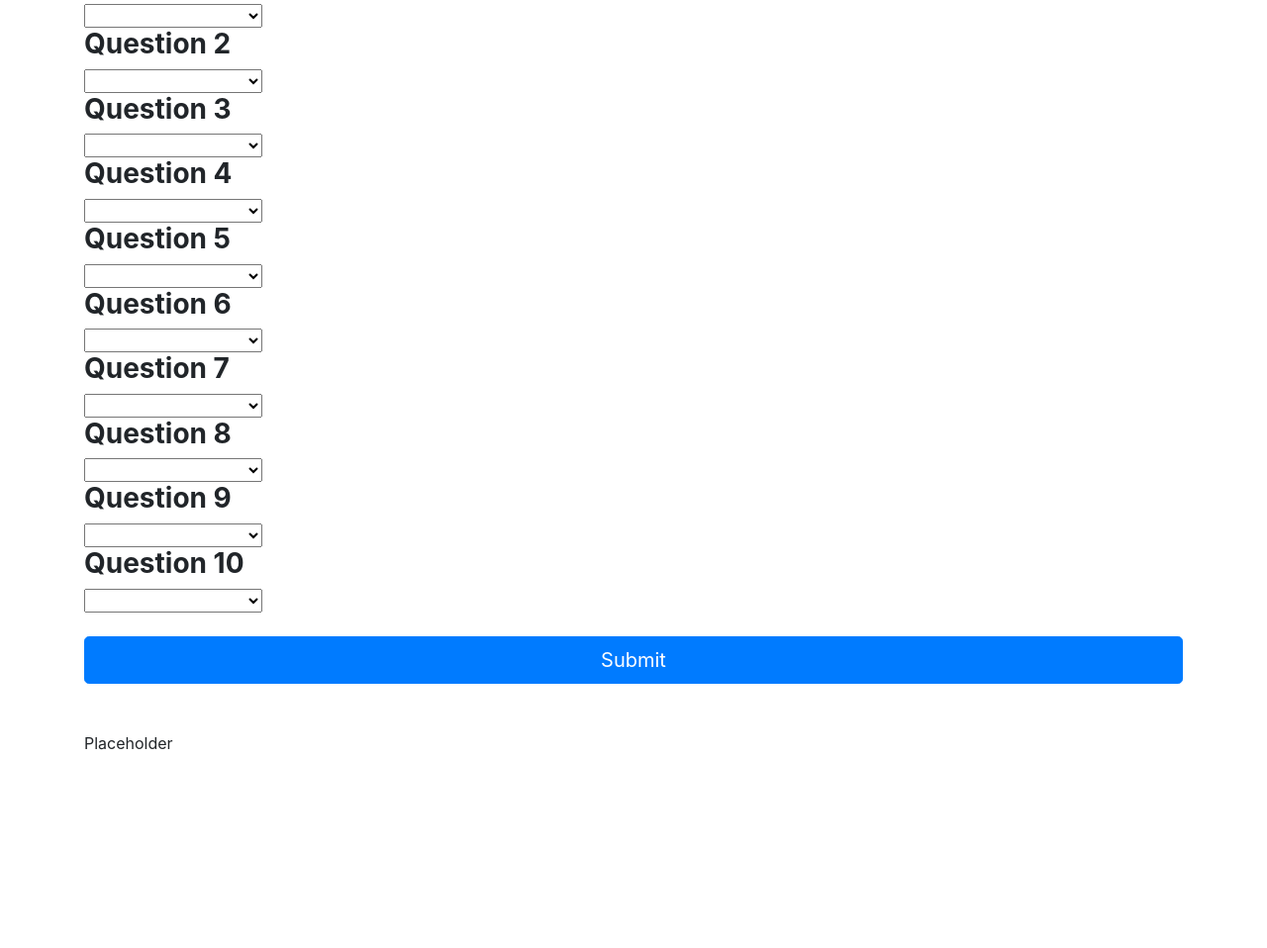
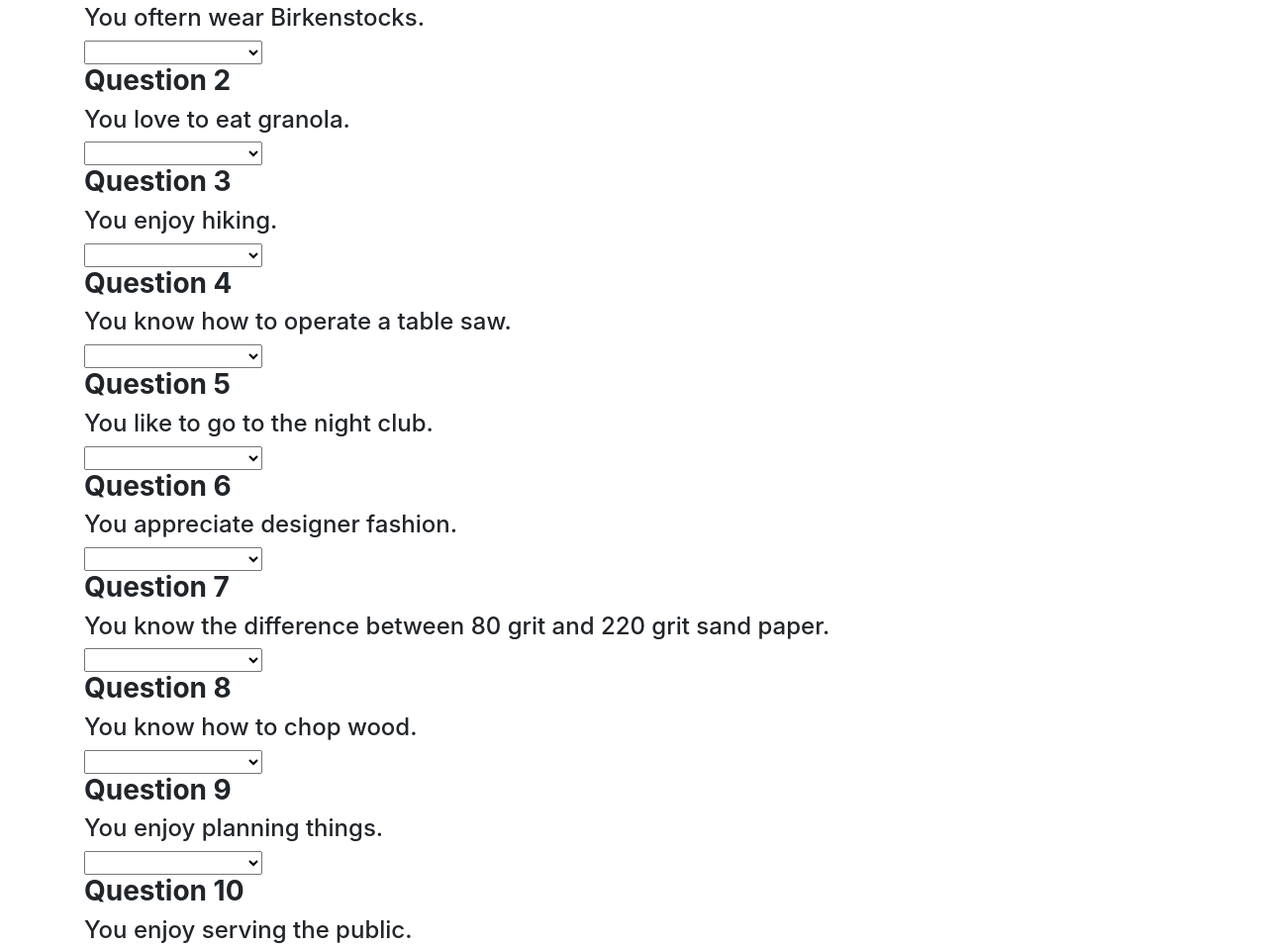
Before and after one commit to peteawalk/FriendFinder, a website: page app/public/survey.html in a window 1280 px wide. Shown: the part 357-1315 px from the top of the page at 99% size. Before the commit the page ends 1120 px from the top, so only its background shows below. Drawn offline with nearby package versions, Linux system fonts and the light colour scheme.

Commit message:
added questions to survey.html

```diff
--- a/app/public/survey.html
+++ b/app/public/survey.html
@@ -28,7 +28,7 @@
         <hr>
 
         <h3><strong>Question 1</strong></h3>
-        <h4></h4>
+        <h4>You oftern wear Birkenstocks.</h4>
         <select class="chosen-select" id="q1">
             <option value=""></option>
             <option value="1">1 (Strongly Disagree)</option>
@@ -39,7 +39,7 @@
         </select>
 
         <h3><strong>Question 2</strong></h3>
-        <h4></h4>
+        <h4>You love to eat granola.</h4>
         <select class="chosen-select" id="q2">
             <option value=""></option>
             <option value="1">1 (Strongly Disagree)</option>
@@ -51,7 +51,7 @@
 
 
         <h3><strong>Question 3</strong></h3>
-        <h4></h4>
+        <h4>You enjoy hiking.</h4>
         <select class="chosen-select" id="q3">
             <option value=""></option>
             <option value="1">1 (Strongly Disagree)</option>
@@ -62,7 +62,7 @@
         </select>
 
         <h3><strong>Question 4</strong></h3>
-        <h4></h4>
+        <h4>You know how to operate a table saw.</h4>
         <select class="chosen-select" id="q4">
             <option value=""></option>
             <option value="1">1 (Strongly Disagree)</option>
@@ -73,7 +73,7 @@
         </select>
 
         <h3><strong>Question 5</strong></h3>
-        <h4></h4>
+        <h4>You like to go to the night club.</h4>
         <select class="chosen-select" id="q5">
             <option value=""></option>
             <option value="1">1 (Strongly Disagree)</option>
@@ -84,7 +84,7 @@
         </select>
 
         <h3><strong>Question 6</strong></h3>
-        <h4></h4>
+        <h4>You appreciate designer fashion.</h4>
         <select class="chosen-select" id="q6">
             <option value=""></option>
             <option value="1">1 (Strongly Disagree)</option>
@@ -95,7 +95,7 @@
         </select>
 
         <h3><strong>Question 7</strong></h3>
-        <h4></h4>
+        <h4>You know the difference between 80 grit and 220 grit sand paper.</h4>
         <select class="chosen-select" id="q7">
             <option value=""></option>
             <option value="1">1 (Strongly Disagree)</option>
@@ -106,7 +106,7 @@
         </select>
 
         <h3><strong>Question 8</strong></h3>
-        <h4></h4>
+        <h4>You know how to chop wood.</h4>
         <select class="chosen-select" id="q8">
             <option value=""></option>
             <option value="1">1 (Strongly Disagree)</option>
@@ -117,7 +117,7 @@
         </select>
 
         <h3><strong>Question 9</strong></h3>
-        <h4></h4>
+        <h4>You enjoy planning things.</h4>
         <select class="chosen-select" id="q9">
             <option value=""></option>
             <option value="1">1 (Strongly Disagree)</option>
@@ -128,7 +128,7 @@
         </select>
 
         <h3><strong>Question 10</strong></h3>
-        <h4></h4>
+        <h4>You enjoy serving the public.</h4>
         <select class="chosen-select" id="q10">
             <option value=""></option>
             <option value="1">1 (Strongly Disagree)</option>
```
